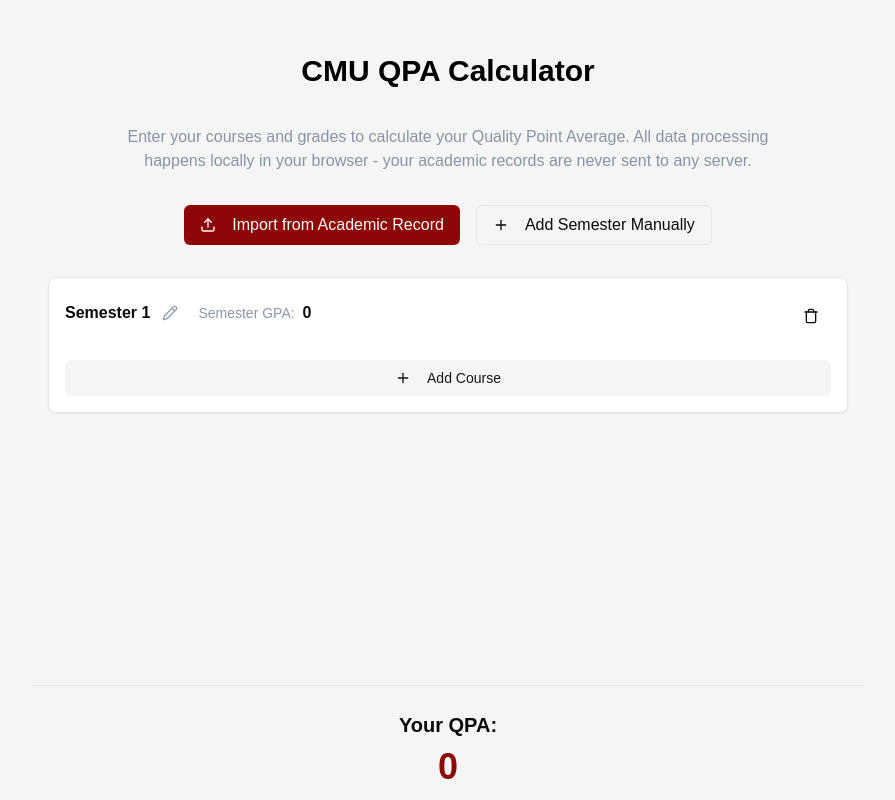
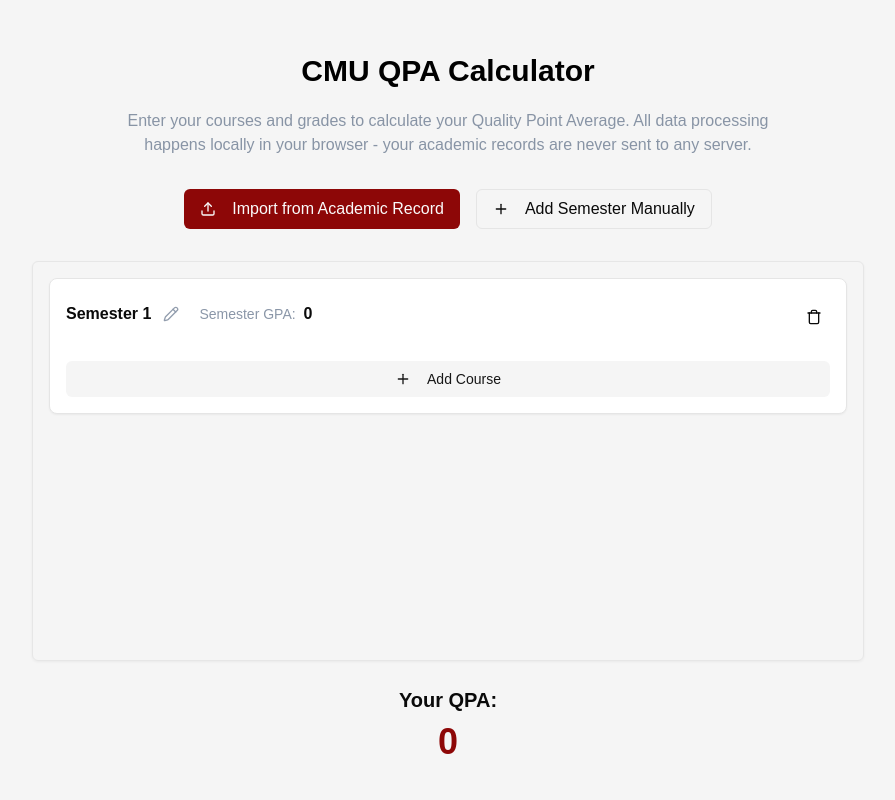
Before and after one commit to miguel-salv/QPA-Calculator, a Next.js app: page / in a window 1280 px wide. Shown: the top 800 px of the page, without its empty margins (192-1087 px from the left). Built offline with nearby package versions, Linux system fonts and the light colour scheme.

Commit message:
Fixed PDF parsing

```diff
--- a/next.config.ts
+++ b/next.config.ts
@@ -24,7 +24,10 @@ const nextConfig: NextConfig = {
         ...config.module.rules,
         {
           test: /pdf\.worker\.(min\.)?js/,
-          type: 'asset/resource'
+          type: 'asset/resource',
+          generator: {
+            filename: 'static/chunks/[name].[hash][ext]'
+          }
         }
       ]
     };
--- a/src/components/QpaCalculator.tsx
+++ b/src/components/QpaCalculator.tsx
@@ -380,7 +380,6 @@ const QpaCalculator = () => {
         </div>
       </ScrollArea>
 
-      <Separator className="qpa-separator" />
       <div className="qpa-result">
         <h3 className="qpa-label">Your QPA:</h3>
         <p className="qpa-value">{qpa}</p>
--- a/src/lib/utils.ts
+++ b/src/lib/utils.ts
@@ -1,6 +1,9 @@
 import { type ClassValue, clsx } from "clsx"
 import { twMerge } from "tailwind-merge"
 import { getDocument, GlobalWorkerOptions } from 'pdfjs-dist/legacy/build/pdf';
+
+// Import workers directly (will be properly handled by webpack)
+import PDFWorker from 'pdfjs-dist/build/pdf.worker.min.js';
 
 interface CourseData {
   name: string;
@@ -22,11 +25,8 @@ let isWorkerInitialized = false;
 async function initPdfLib() {
   if (typeof window === 'undefined' || isWorkerInitialized) return;
   try {
-    const workerPath = process.env.NODE_ENV === 'development'
-      ? 'pdfjs-dist/legacy/build/pdf.worker.js'
-      : 'pdfjs-dist/build/pdf.worker.min.js';
-    const worker = await import(workerPath);
-    GlobalWorkerOptions.workerSrc = worker.default;
+    // Use the directly imported worker
+    GlobalWorkerOptions.workerSrc = PDFWorker;
     isWorkerInitialized = true;
   } catch (error) {
     console.error('Failed to initialize PDF.js worker:', error);
--- a/src/styles/components/qpa-calculator.css
+++ b/src/styles/components/qpa-calculator.css
@@ -7,17 +7,18 @@
 }
 
 .qpa-intro {
-  max-width: 42rem; /* 2xl */
+  max-width: 42rem;
   margin: 0 auto;
   text-align: center;
-  padding-top: 0rem; /* Reduced from 0.5rem to make spacing smaller */
+  padding-top: 0rem;
 }
 
 .qpa-intro-text {
   font-size: 0.875rem;
   color: var(--color-muted-foreground);
+  margin-top: -1rem;
   font-weight: 500;
-  opacity: 0.75; /* Added opacity to make intro text more transparent */
+  opacity: 0.75;
 }
 
 .qpa-actions {
@@ -37,6 +38,12 @@
   padding-top: 1.25rem;
   padding-bottom: 1.25rem;
   font-size: 0.875rem;
+  transition: background-color 0.2s ease, color 0.2s ease;
+}
+
+.import-button:hover {
+  background-color: rgba(var(--accent-rgb, 255, 193, 7), 0.8);
+  color: var(--color-primary);
 }
 
 .add-semester-button {
@@ -44,6 +51,13 @@
   padding-top: 1.25rem;
   padding-bottom: 1.25rem;
   font-size: 0.875rem;
+  margin-bottom: 1rem;
+  transition: background-color 0.2s ease, color 0.2s ease;
+}
+
+.add-semester-button:hover {
+  background-color: rgba(var(--accent-rgb, 255, 193, 7), 0.8);
+  color: var(--color-primary);
 }
 
 .button-icon {
@@ -52,13 +66,19 @@
   margin-right: 0.5rem;
 }
 
+.semester-delete-button .button-icon,
+.course-delete-button .button-icon {
+  margin-right: 0;
+}
+
 .semester-scroll-area {
   border-radius: 0.375rem;
-  border: 1px solid var(--border-color);
+  border: 1px solid hsl(0 0% 90%);
   margin: 1rem auto;
   height: min(calc(100vh - 400px), 550px);
   min-height: 100px;
   max-height: 550px;
+  box-shadow: 0 1px 3px rgba(0, 0, 0, 0.05);
 }
 
 .semester-list {
@@ -69,7 +89,7 @@
 }
 
 .semester-card {
-  margin-bottom: 0.75rem; /* Reduced from 1rem */
+  margin-bottom: 0.75rem;
 }
 
 .semester-header {
@@ -77,8 +97,8 @@
   flex-direction: column;
   align-items: flex-start;
   justify-content: space-between;
-  padding-bottom: 0.375rem; /* Reduced from 0.5rem */
-  min-height: 42px; /* Reduced from 48px */
+  padding-bottom: 0.375rem;
+  min-height: 42px;
   width: 100%;
 }
 
@@ -87,13 +107,13 @@
   flex-direction: column;
   width: 100%;
   justify-content: space-between;
-  margin-bottom: 6px; /* Reduced from 8px */
+  margin-bottom: 6px;
 }
 
 .semester-name-input {
   width: 100%;
   font-weight: 600;
-  font-size: 0.875rem; /* Added font size */
+  font-size: 0.875rem;
 }
 
 .semester-name-row {
@@ -135,7 +155,7 @@
   font-size: 0.75rem;
   color: var(--color-muted-foreground);
   margin-right: 0.5rem;
-  opacity: 0.75; /* Added opacity to make text more transparent */
+  opacity: 0.75;
 }
 
 .semester-gpa-value {
@@ -155,12 +175,12 @@
 }
 
 .semester-delete-button:hover {
-  background-color: rgba(var(--accent-rgb, 255, 193, 7), 0.15);
+  background-color: rgba(var(--accent-rgb, 255, 193, 7), 0.8);
 }
 
 .semester-delete-button:focus {
   outline: none;
-  box-shadow: 0 0 0 2px rgba(var(--accent-rgb, 255, 193, 7), 0.4);
+  box-shadow: 0 0 0 2px rgba(var(--accent-rgb, 255, 193, 7), 1);
 }
 
 .course-list {
@@ -172,13 +192,13 @@
 .course-row {
   display: flex;
   flex-direction: column;
-  gap: 0.75rem; /* Reduced from 0.75rem */
+  gap: 0.75rem;
 }
 
 .course-name-input {
   width: 100%;
   transition: border-color 0.2s;
-  font-size: 0.8125rem; /* Reduced from 0.875rem */
+  font-size: 0.8125rem;
   height: 2.25rem;
 }
 
@@ -189,7 +209,7 @@
 .course-units-input {
   width: 100%;
   transition: border-color 0.2s;
-  font-size: 0.8125rem; /* Reduced from 0.875rem */
+  font-size: 0.8125rem;
   height: 2.25rem;
 }
 
@@ -223,13 +243,13 @@
 }
 
 .course-delete-button:hover {
-  background-color: rgba(var(--accent-rgb, 255, 193, 7), 0.15);
+  background-color: rgba(var(--accent-rgb, 255, 193, 7), 0.8);
   color: var(--color-primary);
 }
 
 .course-delete-button:focus {
   outline: none;
-  box-shadow: 0 0 0 2px rgba(var(--accent-rgb, 255, 193, 7), 0.4);
+  box-shadow: 0 0 0 2px rgba(var(--accent-rgb, 255, 193, 7), 1);
 }
 
 .add-course-button {
@@ -237,15 +257,18 @@
   margin-top: 0.75rem;
   padding-top: 0.5rem;
   padding-bottom: 0.5rem;
-  transition: color 0.2s;
+  transition: background-color 0.2s ease, color 0.2s ease;
 }
 
 .add-course-button:hover {
+  background-color: rgba(var(--accent-rgb, 255, 193, 7), 0.8);
   color: var(--color-primary);
 }
 
 .qpa-separator {
   margin: 1rem 0;
+  height: 1px;
+  background-color: hsl(0 0% 90%);
 }
 
 .qpa-result {
@@ -254,8 +277,8 @@
   flex-direction: column;
   align-items: center;
   justify-content: center;
-  margin-bottom: 0rem;
-  margin-top: 0.5rem;
+  margin-bottom: 1rem;
+  margin-top: 1.5rem;
 }
 
 .qpa-label {
@@ -271,7 +294,6 @@
   text-align: center;
 }
 
-/* Spacing utilities */
 .space-y-2 {
   display: flex;
   flex-direction: column;
@@ -300,7 +322,6 @@
   gap: 1rem;
 }
 
-/* Media queries */
 @media (min-width: 640px) {
   .qpa-intro-text {
     font-size: 1rem;
@@ -351,7 +372,7 @@
 
   .semester-gpa-label {
     font-size: 0.875rem;
-    opacity: 0.75; /* Maintained opacity for consistency */
+    opacity: 0.75;
   }
 
   .course-row {
@@ -362,13 +383,13 @@
 
   .course-name-input {
     width: 50%;
-    font-size: 0.875rem; /* Reduced from 1rem */
+    font-size: 0.875rem;
     height: 2.5rem;
   }
 
   .course-units-input {
     width: 25%;
-    font-size: 0.875rem; /* Reduced from 1rem */
+    font-size: 0.875rem;
     height: 2.5rem;
   }
 
@@ -425,9 +446,8 @@
   }
 }
 
-/* Custom card padding overrides */
 .semester-card .semester-header {
-  padding: 1rem; /* Reduced from default 1.5rem (p-6) */
+  padding: 1rem;
 }
 
 .semester-card .card-content {
--- a/src/styles/pages/home.css
+++ b/src/styles/pages/home.css
@@ -36,7 +36,6 @@
   width: 100%;
   background-color: hsl(0 91% 29%);
   color: white;
-  margin-top: 1.5rem;
 }
 
 .footer-container {
```
